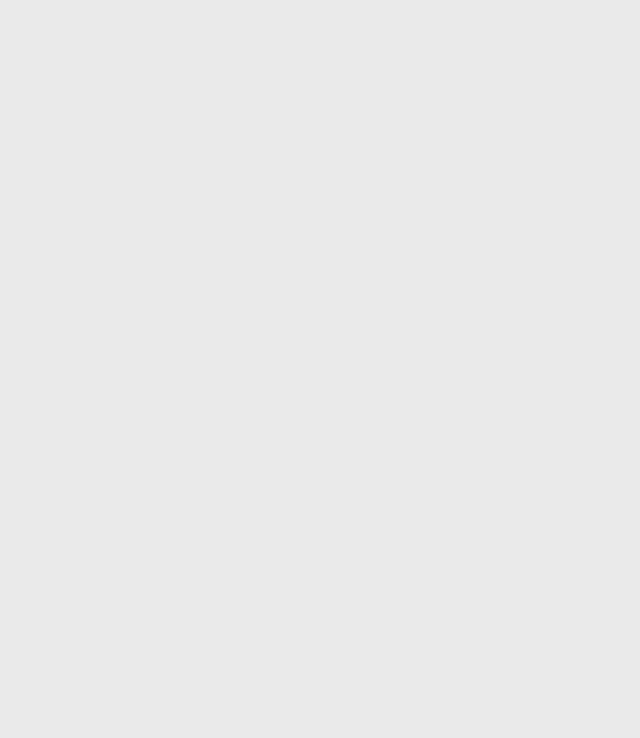
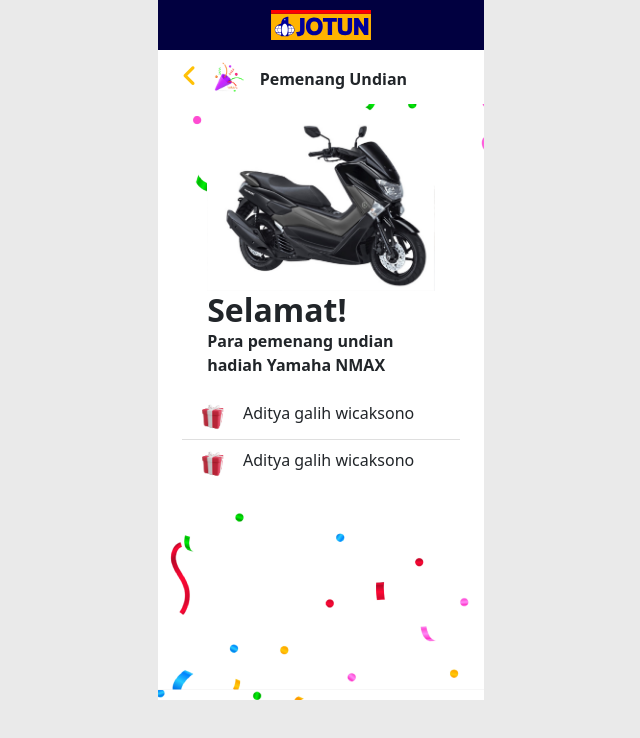
Before and after one commit to maslow123/jotun-client, a React (Create React App) app: page /raffle-winner in a window 1280 px wide. Before the commit this address had no page. Shown: the top 738 px of the page, without its empty margins (319-959 px from the left). Built offline with nearby package versions, Linux system fonts and the light colour scheme.

Commit message:
dev#74:pages reward

```diff
--- a/src/App.js
+++ b/src/App.js
@@ -9,6 +9,7 @@
 import Maps from "./pages/Maps";
 import EventSchedule from "./pages/eventSchedule";
 import Doorprize from "./pages/Doorprize";
+import RaffleWinner from "./pages/raffleWinner";
 import Verif from "./pages/Verif";
 import Profile from "./pages/Profile";
 import Home from "./pages/Home";
@@ -18,6 +19,7 @@
 import "react-toastify/dist/ReactToastify.css";
 import "./App.css";
 import "./custom.scss";
+import Test from "./pages/Test";
 
 const App = () => {
   return (
@@ -38,6 +40,8 @@
         <Route exact path="/event-schedule" element={<EventSchedule />} />
         <Route exact path="/profile" element={<Profile />} />
         <Route exact path="/doorprize" element={<Doorprize />} />
+        <Route exact path="/raffle-winner" element={<RaffleWinner />} />
+        <Route exact path="/test" element={<Test />} />
       </Routes>
       {/* <Footer /> */}
     </BrowserRouter>
--- /dev/null
+++ b/src/pages/raffleWinner.js
@@ -0,0 +1,121 @@
+import React from "react";
+import { useNavigate } from "react-router-dom";
+import Background from "./../BG2.png";
+export default function RaffleWinner() {
+  const navigate = useNavigate();
+
+  return (
+    <div className="row justify-content-center">
+      <div
+        className="col-xs-12 col-sm-6 col-md-4 col-lg-4 col-xl-3"
+        style={{
+          backgroundSize: "cover",
+          margin: "auto",
+          padding: 0,
+          overflowX: "hidden",
+          position: "relative",
+          minHeight: "700px",
+          backgroundRepeat: "no-repeat",
+          background: `url(${Background})`,
+        }}
+      >
+        <nav
+          className="navbar navbar-light"
+          style={{
+            background: "#010040",
+            position: "relative",
+            height: "50px",
+            overflow: "hidden",
+          }}
+        >
+          <div className="container-fluid">
+            <img
+              onClick={() => navigate("/")}
+              src="assets/img/logo/logo.svg"
+              alt=""
+              style={{
+                position: "absolute",
+                width: "100px",
+                left: "50%",
+                marginLeft: "-50px",
+                display: "block",
+              }}
+            />
+          </div>
+        </nav>
+        <div
+          className="pt-1 px-4"
+          aria-label="breadcrumb"
+          style={{
+            position: "relative",
+            background: "white",
+          }}
+        >
+          <ol className="breadcrumb">
+            <li className="breadcrumb-item pt-2 mb-1 pb-0">
+              <a onClick={() => navigate("/home")}>
+                <i
+                  className="fa fa-angle-left"
+                  style={{ fontSize: "25px", color: "#ffc107" }}
+                ></i>
+              </a>
+              <img
+                className="img-fluid mb-2 mx-3"
+                src="assets/img/icon/doorprize.png"
+                style={{ width: "30px", height: "30px" }}
+              />
+              <span className="text-center" style={{ fontWeight: "bold" }}>
+                Pemenang Undian
+              </span>
+            </li>
+          </ol>
+        </div>
+        <div className="container-fluid">
+          <div className="row justify-content-center">
+            <div className="col-10">
+              <img src="/assets/img/general/nmax.jpeg" className="img-fluid" />
+              <h2 className="mb-0" style={{ fontWeight: "bold" }}>
+                Selamat!
+              </h2>
+              <p style={{ fontWeight: "bold" }}>
+                Para pemenang undian hadiah Yamaha NMAX
+              </p>
+            </div>
+            <div className="col-12">
+              <ul class="list-group list-group-flush">
+                <li class="list-group-item">
+                  <div className="row">
+                    <div className="col-2">
+                      <img
+                        src="/assets/img/icon/gift.png"
+                        height={30}
+                        width={30}
+                      />
+                    </div>
+                    <div className="col-10">
+                      <p className="mb-0">Aditya galih wicaksono</p>
+                    </div>
+                  </div>
+                </li>
+                <li class="list-group-item">
+                  <div className="row">
+                    <div className="col-2">
+                      <img
+                        src="/assets/img/icon/gift.png"
+                        height={30}
+                        width={30}
+                      />
+                    </div>
+                    <div className="col-10">
+                      <p className="mb-0">Aditya galih wicaksono</p>
+                    </div>
+                  </div>
+                </li>
+              </ul>
+            </div>
+          </div>
+        </div>
+      </div>
+    </div>
+  );
+}
```
Also changed, not shown: src/BG2.png (added).
